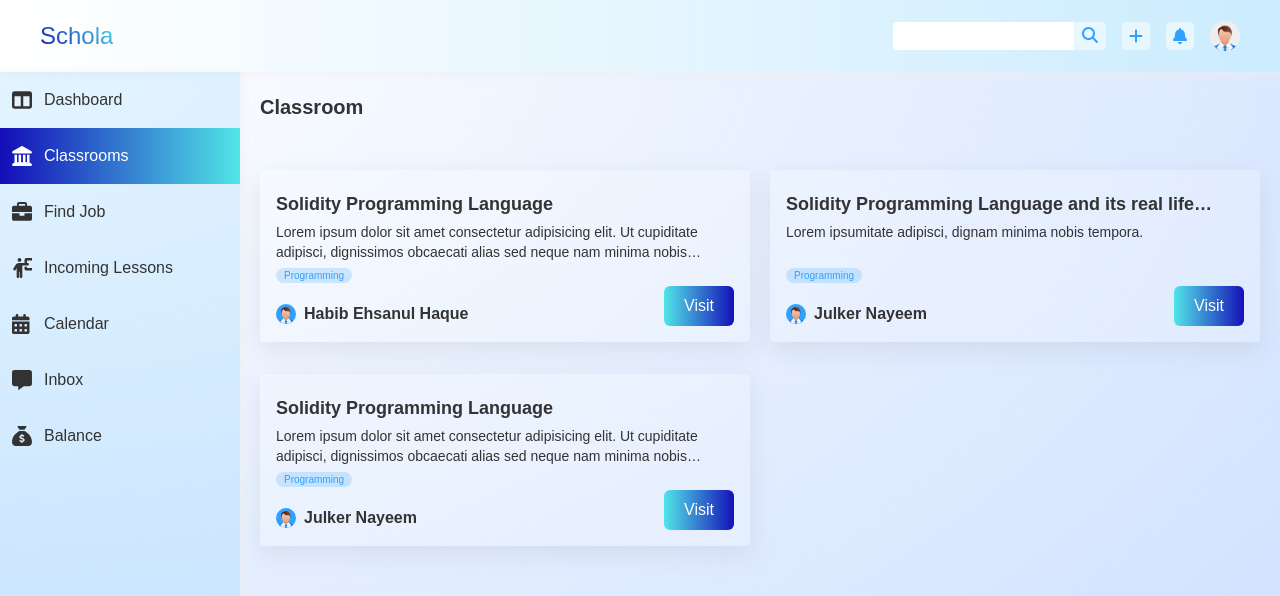
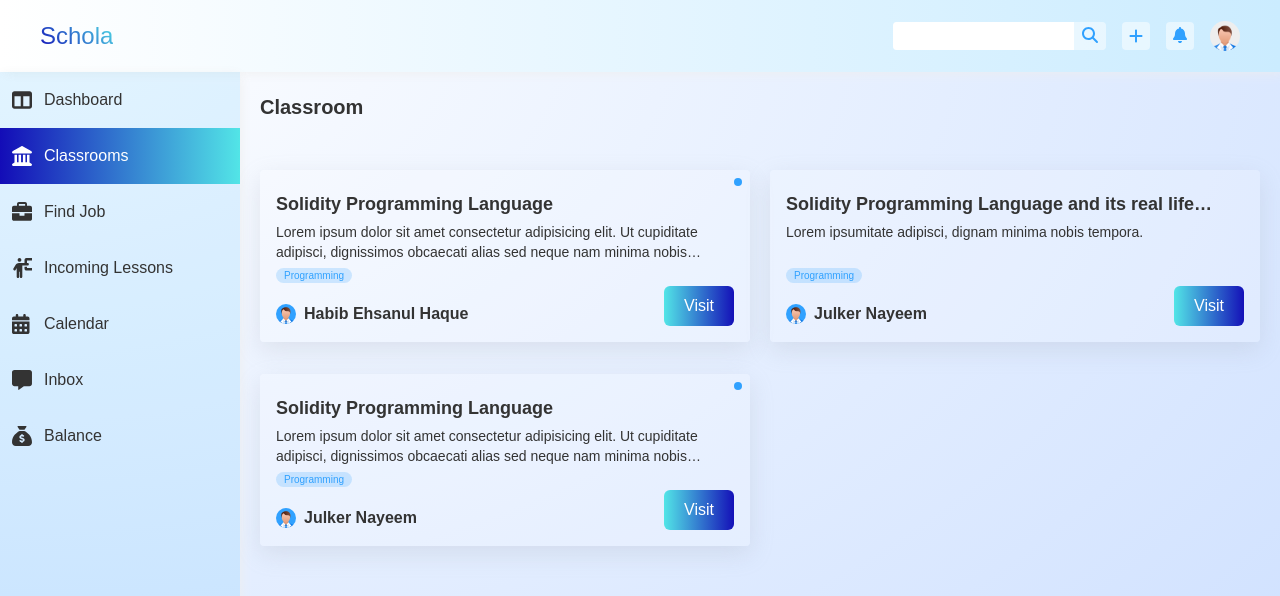
Before and after one commit to Nahid-theTechNerd/Schola, a React (Create React App) app: page /classroom in a window 1280 px wide. Shown: the top 596 px of the page. Built offline with nearby package versions, Linux system fonts and the light colour scheme.

Commit message:
Notification signal added to classroom

```diff
--- a/src/App.css
+++ b/src/App.css
@@ -97,3 +97,7 @@ input[type="number"] {
   gap: 20px;
   row-gap: 20px;
 }
+
+.notification {
+  display: block;
+}
--- a/src/Components/LessonCard.js
+++ b/src/Components/LessonCard.js
@@ -4,7 +4,7 @@ import avatar from "../Assets/Images/avatar.png";
 
 export default function LessonCard(props) {
   return (
-    <div className="lesson-card rounded mb-3">
+    <div className="lesson-card rounded mb-3 relative">
       <Link to="" className="text-[#333]">
         <h1 className="lesson-card-title font-semibold text-lg py-1">
           {props.title}
@@ -37,6 +37,11 @@ export default function LessonCard(props) {
         </div>
         <div className="btn-gradient">{props.button}</div>
       </div>
+      <div
+        className={`bg-url w-2 h-2 rounded-full absolute top-2 right-2 hidden ${
+          props.notification ? "notification" : ""
+        }`}
+      ></div>
     </div>
   );
 }
--- a/src/Pages/ClassRoom/ClassRoom.js
+++ b/src/Pages/ClassRoom/ClassRoom.js
@@ -12,6 +12,7 @@ export default function ClassRoom() {
       teacher: {
         name: "Habib Ehsanul Haque",
       },
+      notifications: true,
     },
     {
       id: "2001",
@@ -21,6 +22,7 @@ export default function ClassRoom() {
       teacher: {
         name: "Julker Nayeem",
       },
+      notifications: false,
     },
     {
       id: "2002",
@@ -31,6 +33,7 @@ export default function ClassRoom() {
       teacher: {
         name: "Julker Nayeem",
       },
+      notifications: true,
     },
   ];
 
@@ -48,6 +51,7 @@ export default function ClassRoom() {
               teacher={card.teacher}
               date={card.date}
               time={card.time}
+              notification={card.notifications}
               button="Visit"
             ></LessonCard>
           </div>
--- a/src/Pages/Home/Home.js
+++ b/src/Pages/Home/Home.js
@@ -16,7 +16,7 @@ export default function Home() {
         <Header></Header>
       </div>
       <div className="body flex-1 flex">
-        <SideBar></SideBar>
+        <SideBar role={role}></SideBar>
         <div className="main__body flex-1 h-full overflow-scroll">
           <Routes>
             <Route index path="/dashboard" element={<Dashboard />}></Route>
--- a/src/Pages/Home/SideBar.js
+++ b/src/Pages/Home/SideBar.js
@@ -2,7 +2,7 @@ import React from "react";
 import classes from "./Home.module.css";
 import SideBarElement from "./SideBarElement";
 
-export default function SideBar() {
+export default function SideBar({role}) {
   const elements = [
     {
       title: "Dashboard",
@@ -60,7 +60,6 @@ export default function SideBar() {
     },
   ];
 
-  const role = "teacher";
   const navElements = elements.filter((element) =>
     element.role.find((info) => info === role)
   );
```
